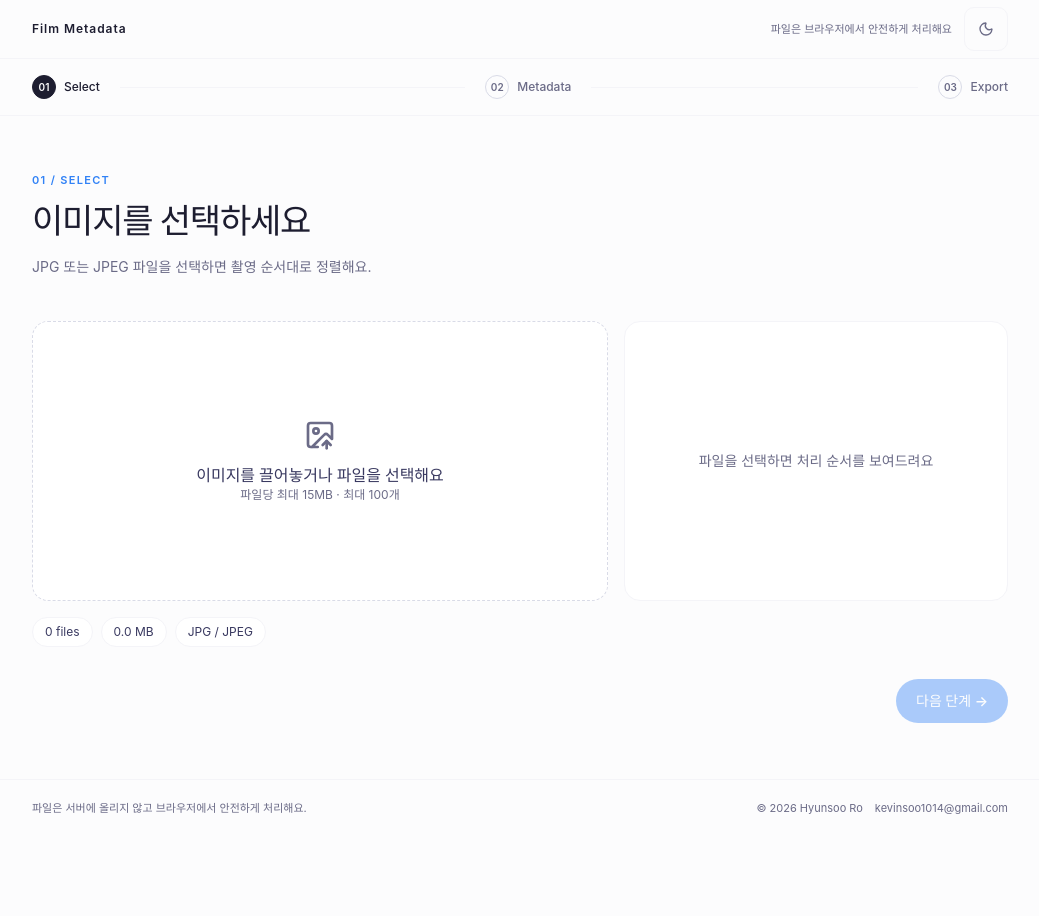
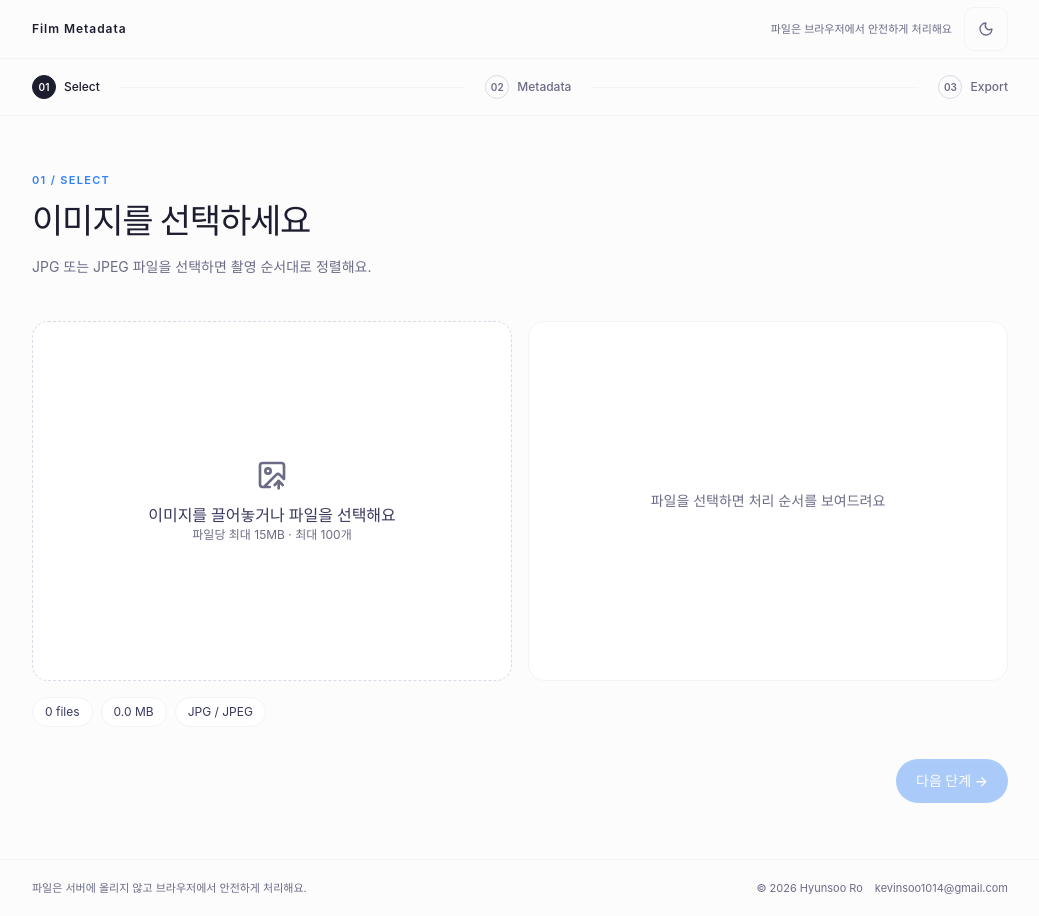
Before and after one commit to toosign00/film-metadata-app, a Next.js app: page / in a window 1280 px wide. Shown: the whole page, without its empty margins (120-1159 px from the left). Before the commit the page ends 836 px from the top, so only its background shows below. Built offline with nearby package versions, Linux system fonts and the light colour scheme.

Commit message:
fix: 파일 선택 영역 크기 고정

```diff
--- a/src/components/layout/FileSelection/index.tsx
+++ b/src/components/layout/FileSelection/index.tsx
@@ -23,7 +23,7 @@ export const FileSelection = ({
         titleId='file-section'
         description={<p>JPG 또는 JPEG 파일을 선택하면 촬영 순서대로 정렬해요.</p>}
       />
-      <div className='grid gap-4 md:grid-cols-[1.2fr_0.8fr]'>
+      <div className='grid gap-4 md:grid-cols-2'>
         <DropZone onFileSelect={onFileSelect} filesCount={sortedFiles.length} />
         <FileList files={sortedFiles} />
       </div>
--- a/src/components/ui/DropZone/index.tsx
+++ b/src/components/ui/DropZone/index.tsx
@@ -28,7 +28,7 @@ export const DropZone = ({ onFileSelect, filesCount = 0 }: DropZoneProps) => {
   };
 
   return (
-    <div>
+    <div className='min-w-0'>
       <input
         type='file'
         id='file-input'
@@ -42,7 +42,7 @@ export const DropZone = ({ onFileSelect, filesCount = 0 }: DropZoneProps) => {
 
       <button
         ref={dropAreaRef as React.RefObject<HTMLButtonElement>}
-        className={`flex min-h-[280px] w-full cursor-pointer items-center justify-center rounded-2xl border-[1.5px] border-dashed ${
+        className={`flex h-[360px] w-full cursor-pointer items-center justify-center rounded-2xl border-[1.5px] border-dashed ${
           isDragging
             ? 'border-primary bg-primary/5'
             : filesCount > 0
--- a/src/components/ui/FileList/index.tsx
+++ b/src/components/ui/FileList/index.tsx
@@ -3,7 +3,7 @@ import type { FileListProps } from '@/types/fileList.types';
 export const FileList = ({ files }: FileListProps) => {
   if (!files || files.length === 0) {
     return (
-      <div className='flex min-h-[280px] items-center justify-center rounded-2xl border border-border bg-surface p-6'>
+      <div className='flex h-[360px] min-w-0 items-center justify-center rounded-2xl border border-border bg-surface p-6'>
         <p className='text-center text-sm text-foreground-muted'>
           파일을 선택하면 처리 순서를 보여드려요
         </p>
@@ -12,8 +12,8 @@ export const FileList = ({ files }: FileListProps) => {
   }
 
   return (
-    <div className='flex min-h-[280px] max-h-[360px] flex-col rounded-2xl border border-border bg-surface'>
-      <div className='flex items-center justify-between border-b border-border px-4 py-3'>
+    <div className='flex h-[360px] min-w-0 flex-col overflow-hidden rounded-2xl border border-border bg-surface'>
+      <div className='flex shrink-0 items-center justify-between border-b border-border px-4 py-3'>
         <h3 className='text-xs font-semibold uppercase tracking-[0.06em] text-foreground-secondary'>
           Selected files
         </h3>
@@ -21,7 +21,7 @@ export const FileList = ({ files }: FileListProps) => {
           {files.length}개
         </span>
       </div>
-      <div className='flex-1 overflow-y-auto px-4'>
+      <div className='min-h-0 flex-1 overflow-y-auto px-4'>
         <ol>
           {files.map((file, index) => (
             <li
```
